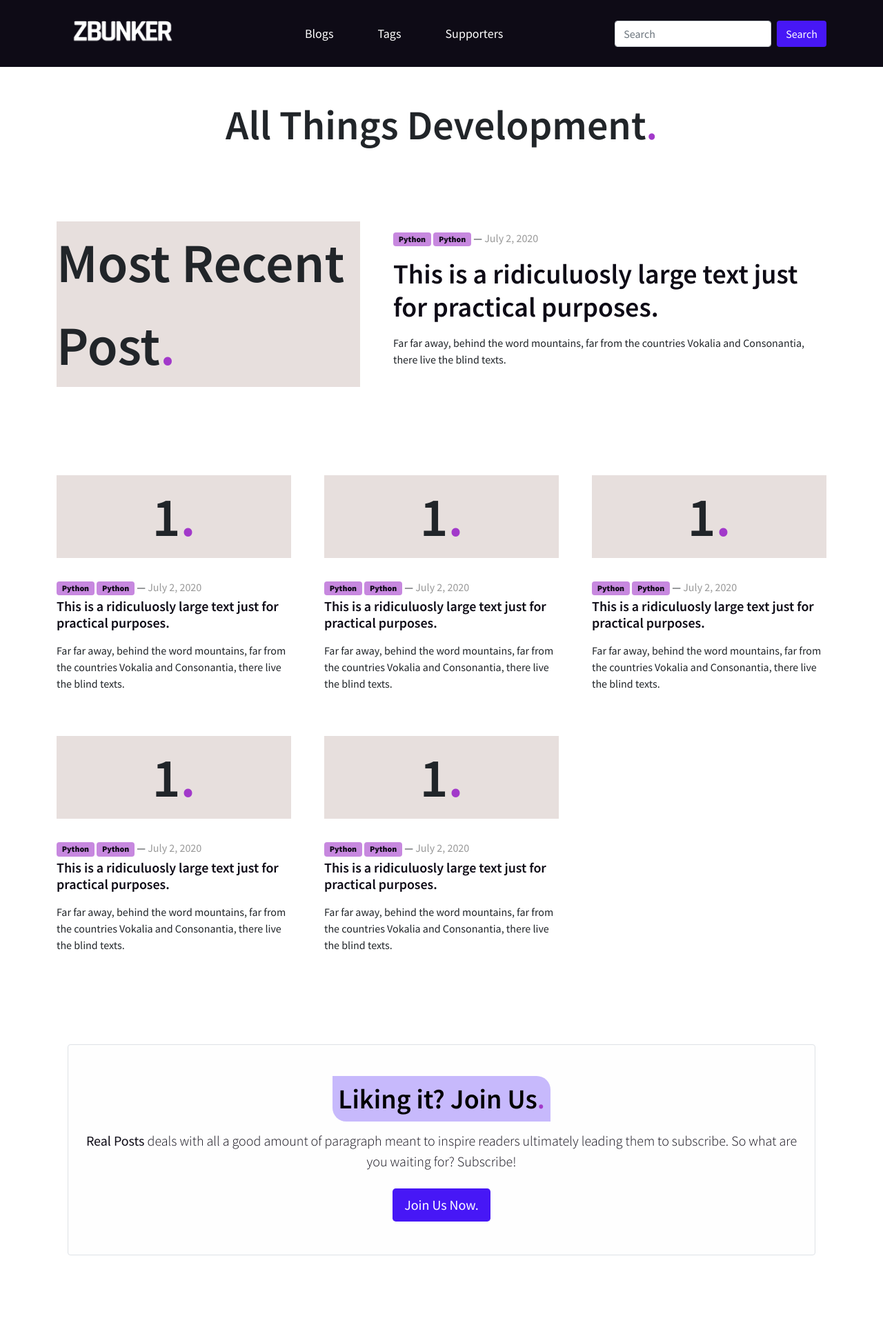
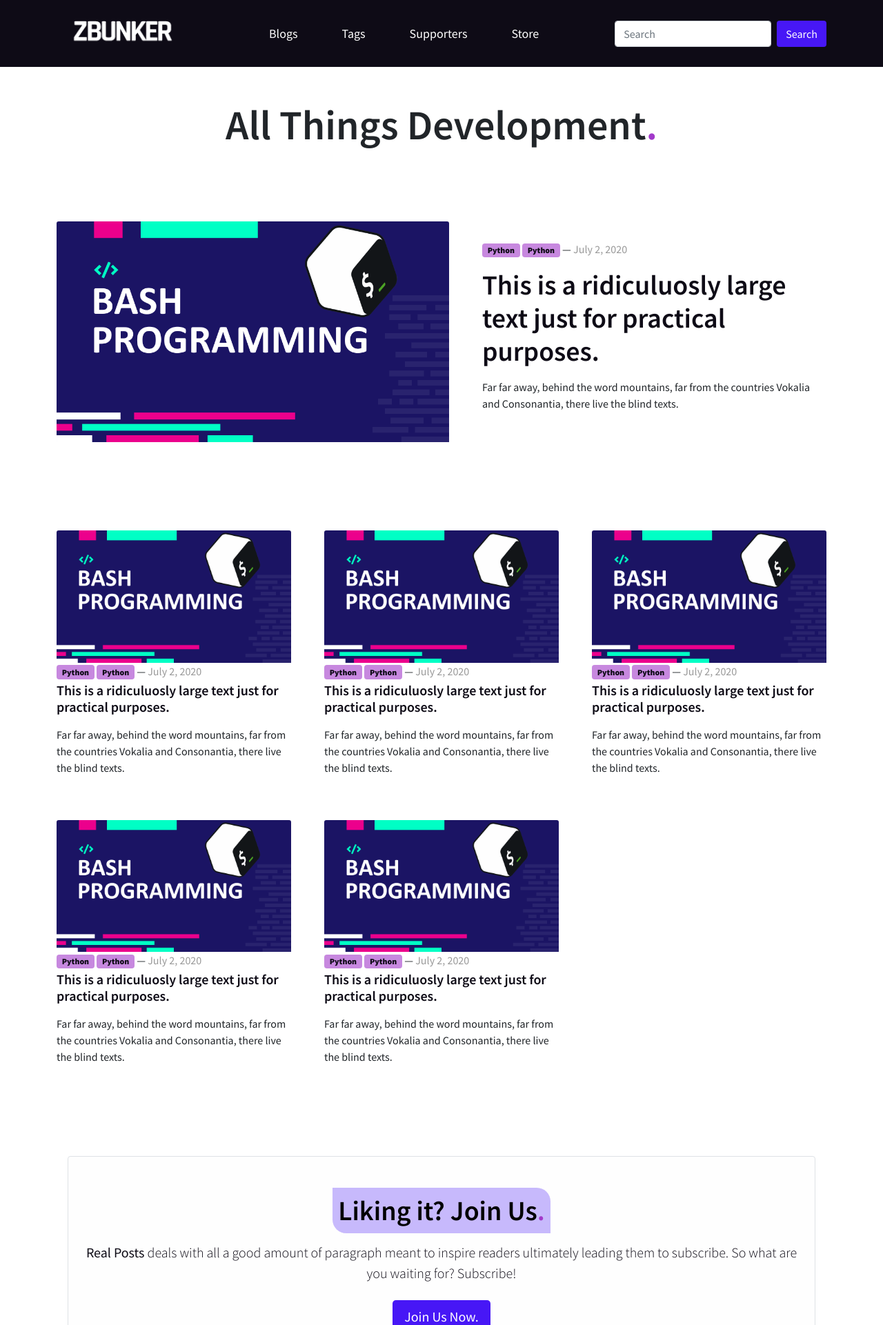
Before and after one commit to P0intMaN/pointman.dev, a Flask app: page / in a window 1280 px wide. Shown: the top 1921 px of the page at 69% size. Run offline with Flask 2, Linux system fonts and the light colour scheme; some libraries are stand-ins or nearby versions.

Commit message:
initial commits

```diff
--- a/pointdev/templates/base.html
+++ b/pointdev/templates/base.html
@@ -12,11 +12,42 @@
     <!-- Bootstrap SVGs -->
     <link rel="stylesheet" href="https://cdn.jsdelivr.net/npm/bootstrap-icons@1.8.0/font/bootstrap-icons.css">
 
-    <title>ZBlog</title>
+    <title>PointDev</title>
   </head>
   <body>
 
-    <h1>Hello, world!</h1>
+    <nav class="navbar navbar-expand-lg bg-original">
+      <div class="container">
+        <a class="navbar-brand" href="#"><img src="../static/img/zglitch.gif" alt="" width="190"></a> <!-- YOUR BRAND LOGO -->
+        <button class="navbar-toggler" type="button" data-bs-toggle="collapse" data-bs-target="#navbarSupportedContent" aria-controls="navbarSupportedContent" aria-expanded="false" aria-label="Toggle navigation">
+          <span class="navbar-toggler-icon" style="background-color: #4717f6;"></span>
+        </button>
+        <div class="collapse navbar-collapse" id="navbarSupportedContent">
+          <ul class="navbar-nav mx-auto mb-2 mb-lg-0">
+            <li class="nav-item">
+              <a class="nav-link active" aria-current="page" href="#">Blogs</a>
+            </li>
+            <li class="nav-item">
+              <a class="nav-link" href="#">Tags</a>
+            </li>
+            <li class="nav-item">
+              <a class="nav-link" href="#">Supporters</a>
+            </li>
+            <li class="nav-item">
+              <a class="nav-link" href="#">Store</a>
+            </li>
+          </ul>
+          <form class="d-flex">
+            <input class="form-control me-2" type="search" placeholder="Search" aria-label="Search">
+            <button class="btn original text-white" type="submit">Search</button>
+          </form>
+        </div>
+      </div>
+    </nav>
+
+
+    {%block content%}
+    {%endblock%}
 
 
     <!-- Bootstrap scripts -->
--- a/pointdev/templates/home.html
+++ b/pointdev/templates/home.html
@@ -1,49 +1,5 @@
-<!doctype html>
-<html lang="en">
-  <head>
-    <!-- Required meta tags -->
-    <meta charset="utf-8">
-    <meta name="viewport" content="width=device-width, initial-scale=1">
-
-    <!-- Bootstrap CSS -->
-    <link href="https://cdn.jsdelivr.net/npm/bootstrap@5.1.3/dist/css/bootstrap.min.css" rel="stylesheet" integrity="sha384-1BmE4kWBq78iYhFldvKuhfTAU6auU8tT94WrHftjDbrCEXSU1oBoqyl2QvZ6jIW3" crossorigin="anonymous">
-    <!-- Main CSS -->
-    <link rel="stylesheet" href="../static/css/main.css">
-    <!-- Bootstrap SVGs -->
-    <link rel="stylesheet" href="https://cdn.jsdelivr.net/npm/bootstrap-icons@1.8.0/font/bootstrap-icons.css">
-
-    <title>ZBlog</title>
-  </head>
-  <body>
-
-    <nav class="navbar navbar-expand-lg bg-original">
-      <div class="container">
-        <a class="navbar-brand" href="#"><img src="../static/img/zglitch.gif" alt="" width="190"></a> <!-- YOUR BRAND LOGO -->
-        <button class="navbar-toggler" type="button" data-bs-toggle="collapse" data-bs-target="#navbarSupportedContent" aria-controls="navbarSupportedContent" aria-expanded="false" aria-label="Toggle navigation">
-          <span class="navbar-toggler-icon" style="background-color: #4717f6;"></span>
-        </button>
-        <div class="collapse navbar-collapse" id="navbarSupportedContent">
-          <ul class="navbar-nav mx-auto mb-2 mb-lg-0">
-            <li class="nav-item">
-              <a class="nav-link active" aria-current="page" href="#">Blogs</a>
-            </li>
-            <li class="nav-item">
-              <a class="nav-link" href="#">Tags</a>
-            </li>
-            <li class="nav-item">
-              <a class="nav-link" href="#">Supporters</a>
-            </li>
-          </ul>
-          <form class="d-flex">
-            <input class="form-control me-2" type="search" placeholder="Search" aria-label="Search">
-            <button class="btn original text-white" type="submit">Search</button>
-          </form>
-        </div>
-      </div>
-    </nav>
-
-
-
+{%extends "base.html"%}
+{%block content%}
     <!-- Home section -->
     <!-- heading -->
     <div class="section pt-5 pb-3">
@@ -58,9 +14,11 @@
             <div class="row pt-5">
                 <div class="col-lg-12">
                     <div class="post-entry d-lg-flex">
-                        <div class="me-lg-5 thumbnail secondary b-4 mb-lg-0">
-                            <div class="xl-heading">Most Recent Post<span class="purple">.</span></div>
-                        </div>
+
+                        <!-- image -->
+                        <figure class="embed-responsive embed-responsive-16by9 b-4 mb-lg-0 me-lg-5">
+                            <a href=""><img src="../static/img/test.png" class="card-img-top m-0 p-0 embed-responsive-item" style="object-fit: contain;"></a>
+                        </figure>
 
                         <!-- content -->
                         <div class="content align-self-center">
@@ -99,14 +57,11 @@
                 <!-- card -->
                 <div class="col-lg-4">
                     <div class="post-entry d-block small-post-entry-v">
-                        <div class="thumbnail secondary">
+
                         <!-- image -->
-                            <a href="#">
-                                <div class="text-center">
-                                    <div class="xl-heading">1<span class="purple">.</span></div>
-                                </div>
-                            </a>
-                        </div>
+                        <figure class="embed-responsive embed-responsive-16by9 b-4 mb-lg-0 me-lg-5">
+                            <a href=""><img src="../static/img/test.png" class="card-img-top m-0 p-0 embed-responsive-item" style="object-fit: contain;"></a>
+                        </figure>
 
                         <!-- contents -->
                         <div class="content">
@@ -138,14 +93,10 @@
                 <!-- card -->
                 <div class="col-lg-4">
                     <div class="post-entry d-block small-post-entry-v">
-                        <div class="thumbnail secondary">
                         <!-- image -->
-                            <a href="#">
-                                <div class="text-center">
-                                    <div class="xl-heading">1<span class="purple">.</span></div>
-                                </div>
-                            </a>
-                        </div>
+                        <figure class="embed-responsive embed-responsive-16by9 b-4 mb-lg-0 me-lg-5">
+                            <a href=""><img src="../static/img/test.png" class="card-img-top m-0 p-0 embed-responsive-item" style="object-fit: contain;"></a>
+                        </figure>
 
                         <!-- contents -->
                         <div class="content">
@@ -177,14 +128,10 @@
                 <!-- card -->
                 <div class="col-lg-4">
                     <div class="post-entry d-block small-post-entry-v">
-                        <div class="thumbnail secondary">
                         <!-- image -->
-                            <a href="#">
-                                <div class="text-center">
-                                    <div class="xl-heading">1<span class="purple">.</span></div>
-                                </div>
-                            </a>
-                        </div>
+                        <figure class="embed-responsive embed-responsive-16by9 b-4 mb-lg-0 me-lg-5">
+                            <a href=""><img src="../static/img/test.png" class="card-img-top m-0 p-0 embed-responsive-item" style="object-fit: contain;"></a>
+                        </figure>
 
                         <!-- contents -->
                         <div class="content">
@@ -216,14 +163,10 @@
                 <!-- card -->
                 <div class="col-lg-4">
                     <div class="post-entry d-block small-post-entry-v">
-                        <div class="thumbnail secondary">
                         <!-- image -->
-                            <a href="#">
-                                <div class="text-center">
-                                    <div class="xl-heading">1<span class="purple">.</span></div>
-                                </div>
-                            </a>
-                        </div>
+                        <figure class="embed-responsive embed-responsive-16by9 b-4 mb-lg-0 me-lg-5">
+                            <a href=""><img src="../static/img/test.png" class="card-img-top m-0 p-0 embed-responsive-item" style="object-fit: contain;"></a>
+                        </figure>
 
                         <!-- contents -->
                         <div class="content">
@@ -255,14 +198,10 @@
                 <!-- card -->
                 <div class="col-lg-4">
                     <div class="post-entry d-block small-post-entry-v">
-                        <div class="thumbnail secondary">
                         <!-- image -->
-                            <a href="#">
-                                <div class="text-center">
-                                    <div class="xl-heading">1<span class="purple">.</span></div>
-                                </div>
-                            </a>
-                        </div>
+                        <figure class="embed-responsive embed-responsive-16by9 b-4 mb-lg-0 me-lg-5">
+                            <a href=""><img src="../static/img/test.png" class="card-img-top m-0 p-0 embed-responsive-item" style="object-fit: contain;"></a>
+                        </figure>
 
                         <!-- contents -->
                         <div class="content">
@@ -325,6 +264,32 @@
         </div>
     </div>
 
+    <div class="section mb-2 pt-1 pb-1">
+        <div class="container">
+            <div class="col-12 px-0">
+                <div class="mx-3 py-5 mt-0 alert alert-light border">
+                    <div class="text-center sub-heading mt-0 mb-3">
+                        <mark class="marker-highlight">Strongly Supporting ZBunker<span class="purple">.</span></mark>
+                    </div>
+
+                    <p class="lead text-center black">
+                        <strong>Put up</strong>
+                        an advertisement or anything related to it which indicates that
+                        I am strongly supporting the cause of ZBunker. It will be great if
+                        I could plug in an awesome ZBunker banner inside Pointman.dev
+                        which would inadvertently show ZBunker's involvement as well.
+                    </p>
+
+                    <p class="text-center mt-4">
+                        <a href="#" class="btn original text-white btn-lg py-2">
+                            Join Us Now.
+                        </a>
+                    </p>
+                </div>
+            </div>
+        </div>
+    </div>
+
     <!-- pamphlet section ends -->
 
     <!-- blog gallery continues -->
@@ -334,14 +299,10 @@
                 <!-- card -->
                 <div class="col-lg-4">
                     <div class="post-entry d-block small-post-entry-v">
-                        <div class="thumbnail secondary">
                         <!-- image -->
-                            <a href="#">
-                                <div class="text-center">
-                                    <div class="xl-heading">1<span class="purple">.</span></div>
-                                </div>
-                            </a>
-                        </div>
+                        <figure class="embed-responsive embed-responsive-16by9 b-4 mb-lg-0 me-lg-5">
+                            <a href=""><img src="../static/img/test.png" class="card-img-top m-0 p-0 embed-responsive-item" style="object-fit: contain;"></a>
+                        </figure>
 
                         <!-- contents -->
                         <div class="content">
@@ -373,14 +334,10 @@
                 <!-- card -->
                 <div class="col-lg-4">
                     <div class="post-entry d-block small-post-entry-v">
-                        <div class="thumbnail secondary">
                         <!-- image -->
-                            <a href="#">
-                                <div class="text-center">
-                                    <div class="xl-heading">1<span class="purple">.</span></div>
-                                </div>
-                            </a>
-                        </div>
+                        <figure class="embed-responsive embed-responsive-16by9 b-4 mb-lg-0 me-lg-5">
+                            <a href=""><img src="../static/img/test.png" class="card-img-top m-0 p-0 embed-responsive-item" style="object-fit: contain;"></a>
+                        </figure>
 
                         <!-- contents -->
                         <div class="content">
@@ -601,11 +558,4 @@
     </div>
     <!-- footer ends -->
     <!-- Home section ends -->
-
-
-    <!-- Bootstrap scripts -->
-    <script src="https://cdn.jsdelivr.net/npm/@popperjs/core@2.10.2/dist/umd/popper.min.js" integrity="sha384-7+zCNj/IqJ95wo16oMtfsKbZ9ccEh31eOz1HGyDuCQ6wgnyJNSYdrPa03rtR1zdB" crossorigin="anonymous"></script>
-    <script src="https://cdn.jsdelivr.net/npm/bootstrap@5.1.3/dist/js/bootstrap.min.js" integrity="sha384-QJHtvGhmr9XOIpI6YVutG+2QOK9T+ZnN4kzFN1RtK3zEFEIsxhlmWl5/YESvpZ13" crossorigin="anonymous"></script>
-
-  </body>
-</html>
+{%endblock%}
--- a/pointdev/templates/page1.html
+++ b/pointdev/templates/page1.html
@@ -58,7 +58,7 @@
           <!-- article body begins -->
           <div class="article-body">
             <!-- agenda begins -->
-            <div class="bg-light sidebar-module sidebar-module-inset">
+            <div class="secondary sidebar-module sidebar-module-inset">
               <h3 class="h3 mb-2 text-muted">Article Agendas</h3>
 
               <!-- table of contents -->
@@ -151,7 +151,7 @@
                 <blockquote class="blue-secondary-bg">
                   <p class="mb-0">
                     This is a blockquote example. Use me like this to explain a reference or quote from a source.
-                    Change the color to match the theme purple. <a href="#">(Click the source)</a>
+                    Change the color to match the theme purple. <a href="#" class="fw-bold blue">(Click the source)</a>
                   </p>
                 </blockquote>
               </div>
@@ -171,7 +171,7 @@
                     You can use me to redirect the readers to an external resources, videos or another article.
                     You may also use me to take them to external links.
 
-                    <a href="#" class="fw-bold blue">Like this one</a>
+                    <a href="#" class="fw-bold blue"><u>Like this one</u></a>
                   </p>
                 </div>
 
```
Lines whose indentation alone changed are shown as unchanged.
